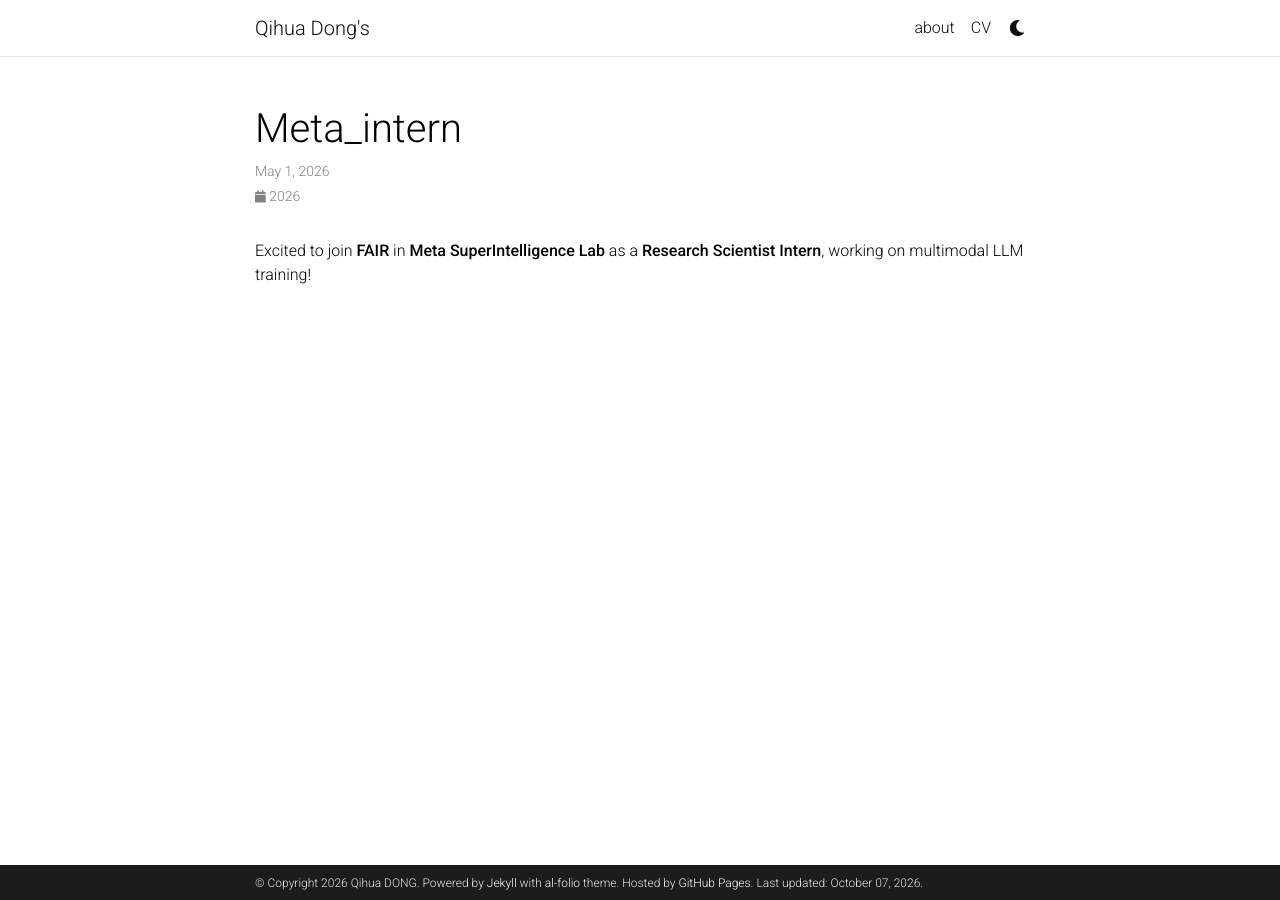
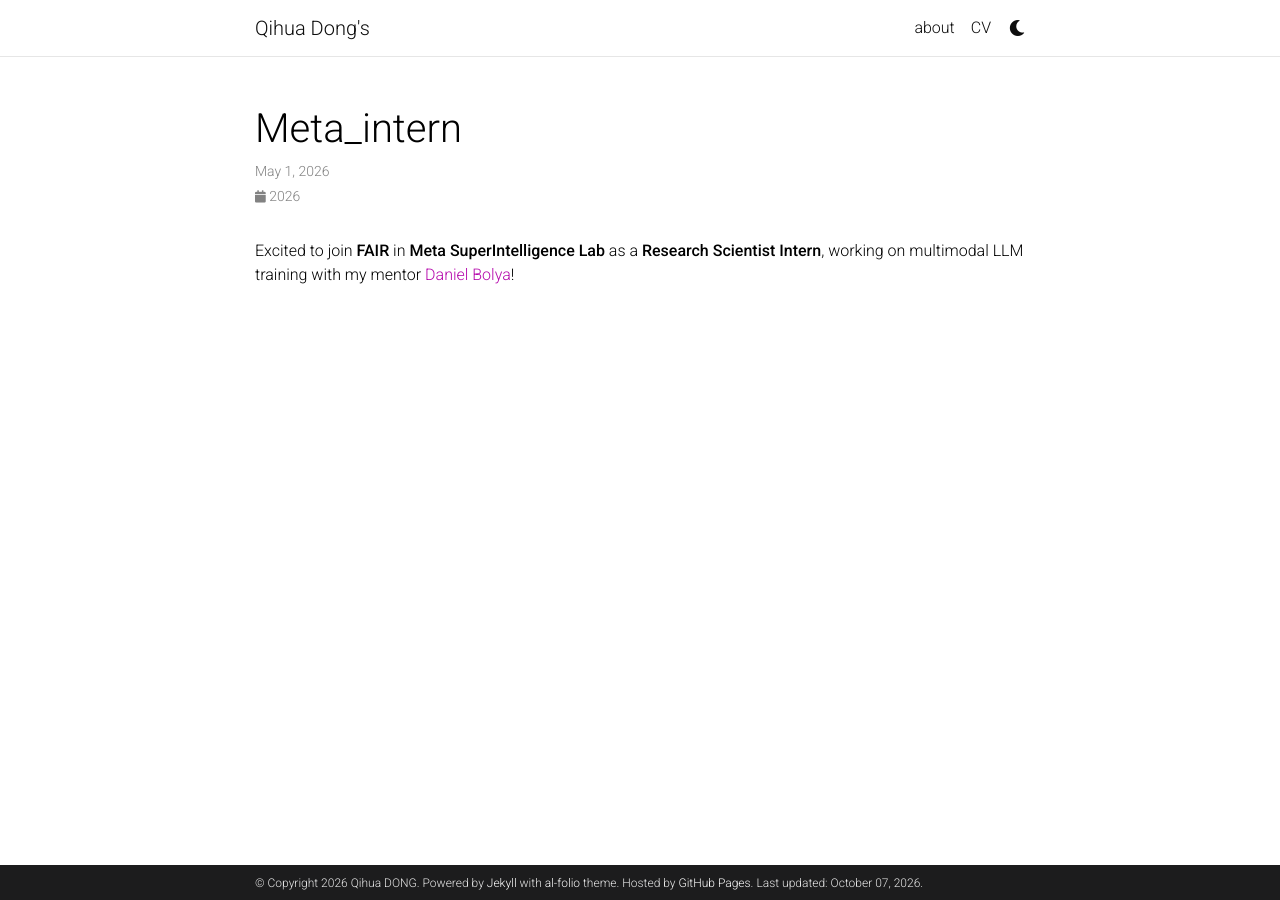
Before and after one commit to dddraxxx/dddraxxx.github.io, a Jekyll site: the page built from _news/meta_intern.md, in a window 1280 px wide. Built offline with Jekyll 4.4.1, drawn with Linux system fonts in a browser that asks for light colours; comment, search, counter and statistics services are not loaded; a style sheet for code colours, icons or effects is not loaded.

Commit message:
Update CV with Meta internship and credit Daniel Bolya

```diff
--- a/_news/meta_intern.md
+++ b/_news/meta_intern.md
@@ -4,4 +4,4 @@
 inline: true
 ---
 
-Excited to join **FAIR** in **Meta SuperIntelligence Lab** as a **Research Scientist Intern**, working on multimodal LLM training!
+Excited to join **FAIR** in **Meta SuperIntelligence Lab** as a **Research Scientist Intern**, working on multimodal LLM training with my mentor [Daniel Bolya](https://dbolya.com/)!
```
Also changed, not shown: 1 other file.
